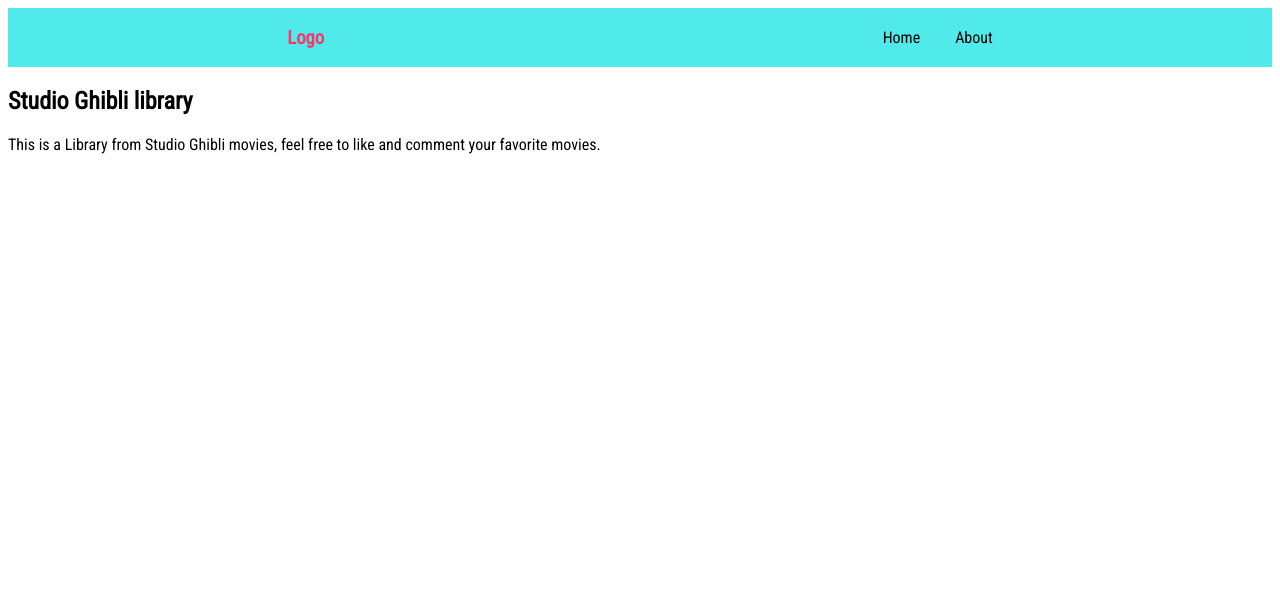
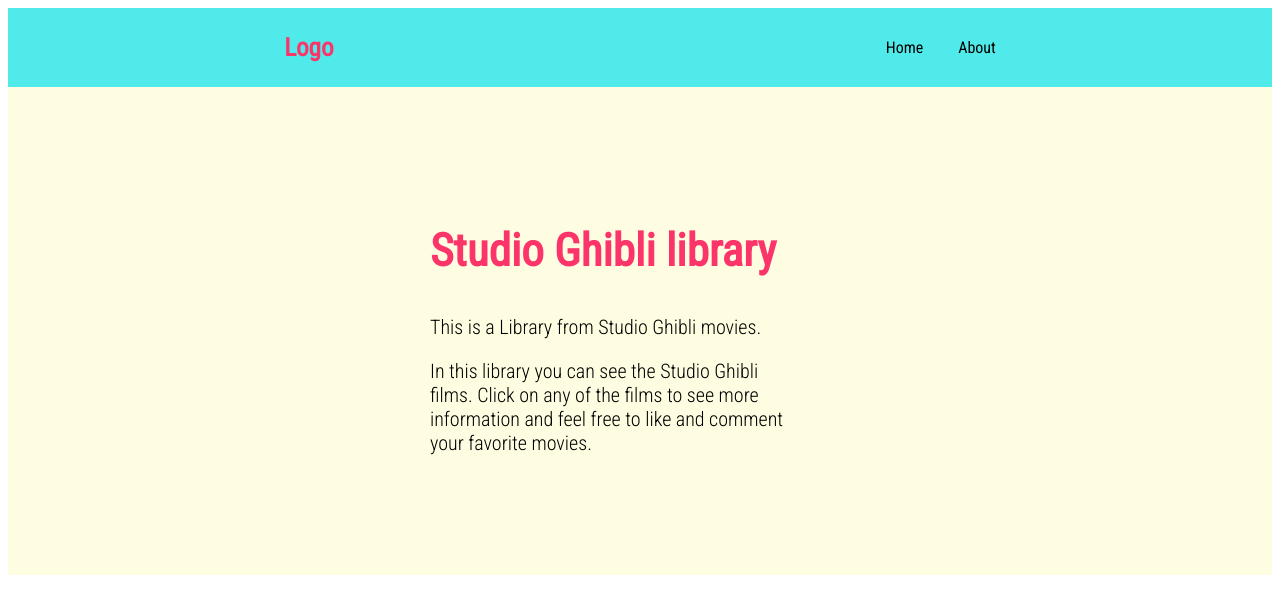
Before and after one commit to rebaz36/Capstone-M2-API, a website built with webpack: page src/index.html in a window 1280 px wide. Built offline with nearby package versions, Linux system fonts and the light colour scheme; no server answers.

```diff
--- a/src/index.html
+++ b/src/index.html
@@ -21,7 +21,8 @@
     <section class="hero">
       <div class="left-side">
         <h1>Studio Ghibli library</h1>
-        <p>This is a Library from Studio Ghibli movies, feel free to like and comment your favorite movies.</p>
+        <p>This is a Library from Studio Ghibli movies.</p>
+        <p>In this library you can see the Studio Ghibli films. Click on any of the films to see more information and feel free to like and comment your favorite movies.</p>
       </div>
       <div class="right-side">
         <div class="hero-image">
--- a/src/styles.css
+++ b/src/styles.css
@@ -6,12 +6,15 @@
   --liPink: #fb3569;
 }
 
+/* GLOBALS */
 * {
   font-family: var(--font);
 }
 
+/* NAVIGATION BAR */
 h3 {
   color: var(--liPink);
+  font-size: 25px;
 }
 
 .navigation {
@@ -34,3 +37,30 @@
 a:hover {
   text-decoration: underline wavy var(--liPink);
 }
+
+/* HERO */
+.hero {
+  display: flex;
+  justify-content: center;
+  column-gap: 50px;
+  font-weight: 700;
+  font-size: 30px;
+  background-color: var(--liYellow);
+  padding: 100px 0;
+}
+
+.hero .left-side {
+  width: 370px;
+  color: #fb3569;
+}
+
+.hero p {
+  font-size: 20px;
+  font-weight: 300;
+  color: black;
+}
+
+.hero img {
+  height: 400px;
+  width: auto;
+}
```
